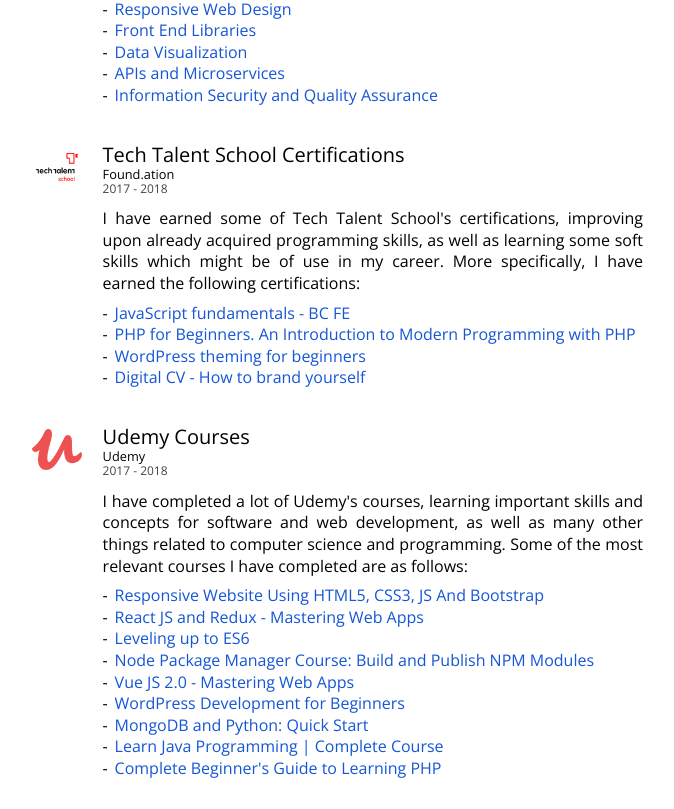
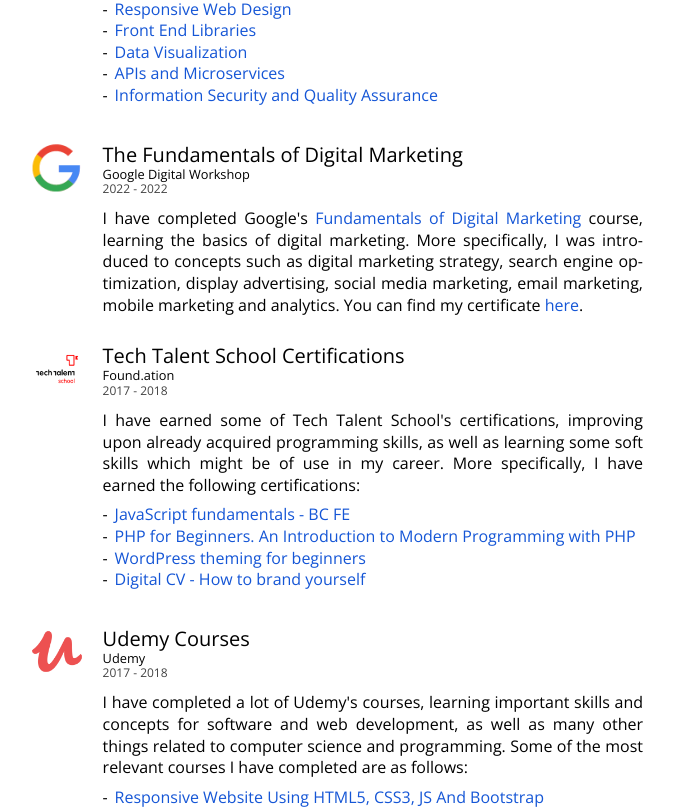
Before and after one commit to Chalarangelo/portfolio, a SvelteKit app: page / in a window 1280 px wide. Shown: the part 5717-6526 px from the top of the page, without its empty margins (304-978 px from the left). Built offline with nearby package versions, Linux system fonts and the light colour scheme.

Commit message:
Add Digital Marketing certificate

```diff
--- a/src/data/education.js
+++ b/src/data/education.js
@@ -36,6 +36,15 @@
           '<a href="https://www.freecodecamp.org/certification/chalarangelo/apis-and-microservices" target="_blank">APIs and Microservices</a>',
           '<a href="https://www.freecodecamp.org/certification/chalarangelo/information-security-and-quality-assurance" target="_blank">Information Security and Quality Assurance</a>'
         ]
+      }
+    },
+    {
+      title: 'The Fundamentals of Digital Marketing',
+      subtitle: 'Google Digital Workshop',
+      detail: '2022 - 2022',
+      asset: 'google.png',
+      content: {
+        intro: 'I have completed Google\'s <a href="https://learndigital.withgoogle.com/digitalgarage/course/digital-marketing" target="_blank">Fundamentals of Digital Marketing</a> course, learning the basics of digital marketing. More specifically, I was introduced to concepts such as digital marketing strategy, search engine optimization, display advertising, social media marketing, email marketing, mobile marketing and analytics. You can find my certificate <a href="./assets/digital-marketing.pdf" target="_blank">here</a>.'
       }
     },
     {
```
Also changed, not shown: static/assets/google.png (added), 1 other file (tests, documents, lock files or other folders).
